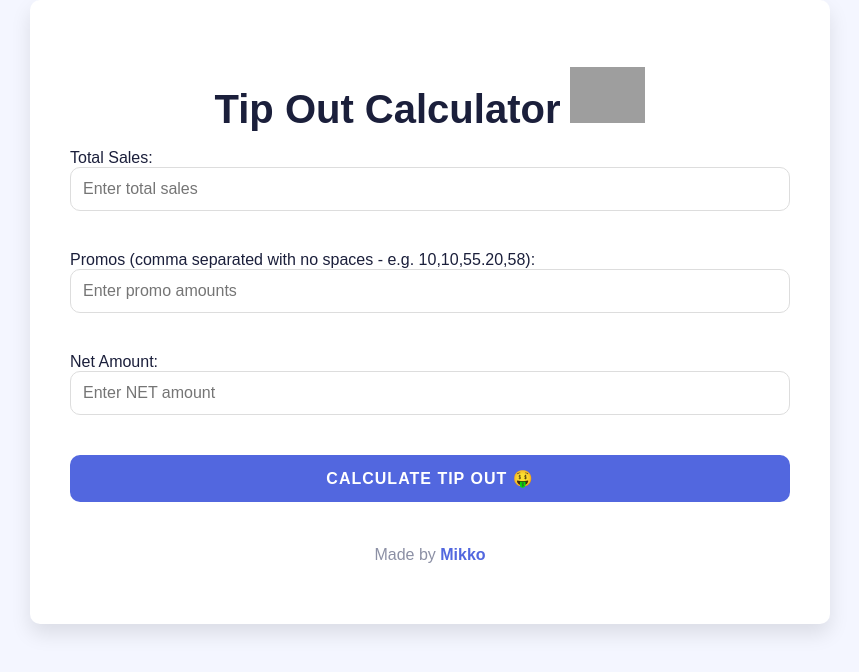
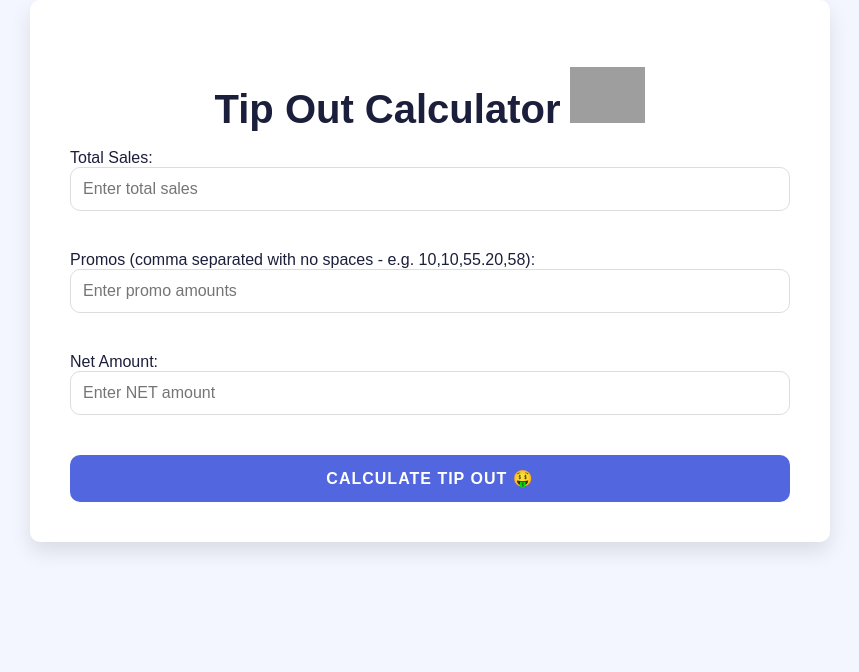
Before and after one commit to ofthekings12/tip-out-calculator, a React (Create React App) app: page / in a window 1280 px wide. Shown: the top 672 px of the page, without its empty margins (210-1069 px from the left). Built offline with nearby package versions, Linux system fonts and the light colour scheme; grey boxes are pictures that could not be loaded.

Commit message:
removed footer bc i felt cringe

```diff
--- a/src/App.js
+++ b/src/App.js
@@ -79,7 +79,7 @@ function App() {
         <p>{net < 0 ? 'House Owes You' : 'You Owe House'} : ${result.amountOwed}</p>
       </div>
       )}
-      <footer className="footer">
+      {/* <footer className="footer">
         <p>
           Made by{" "}
           <a
@@ -90,7 +90,7 @@ function App() {
             Mikko
           </a>
         </p>
-      </footer>
+      </footer> */}
     </div>
   );
 }
```
